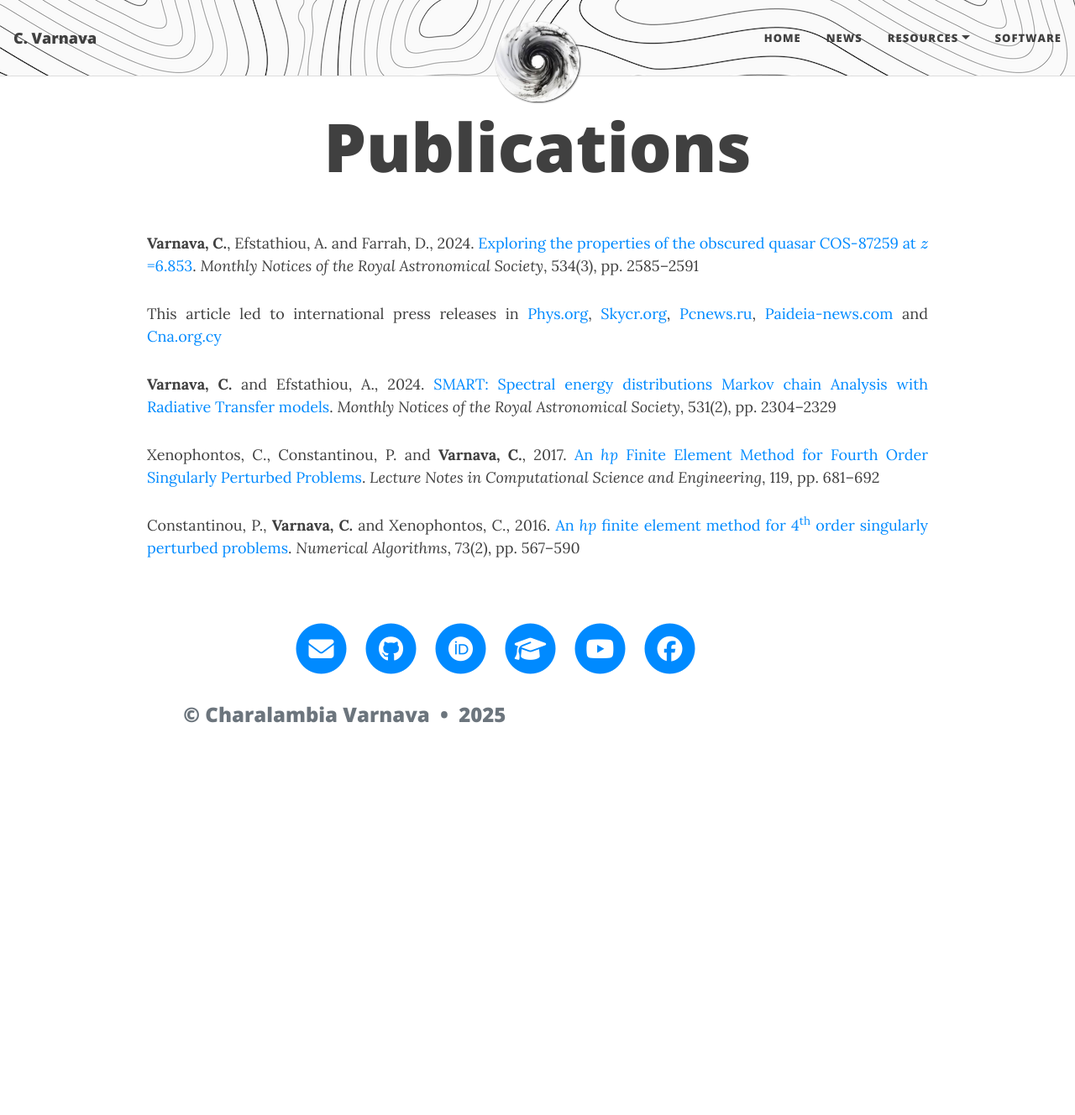
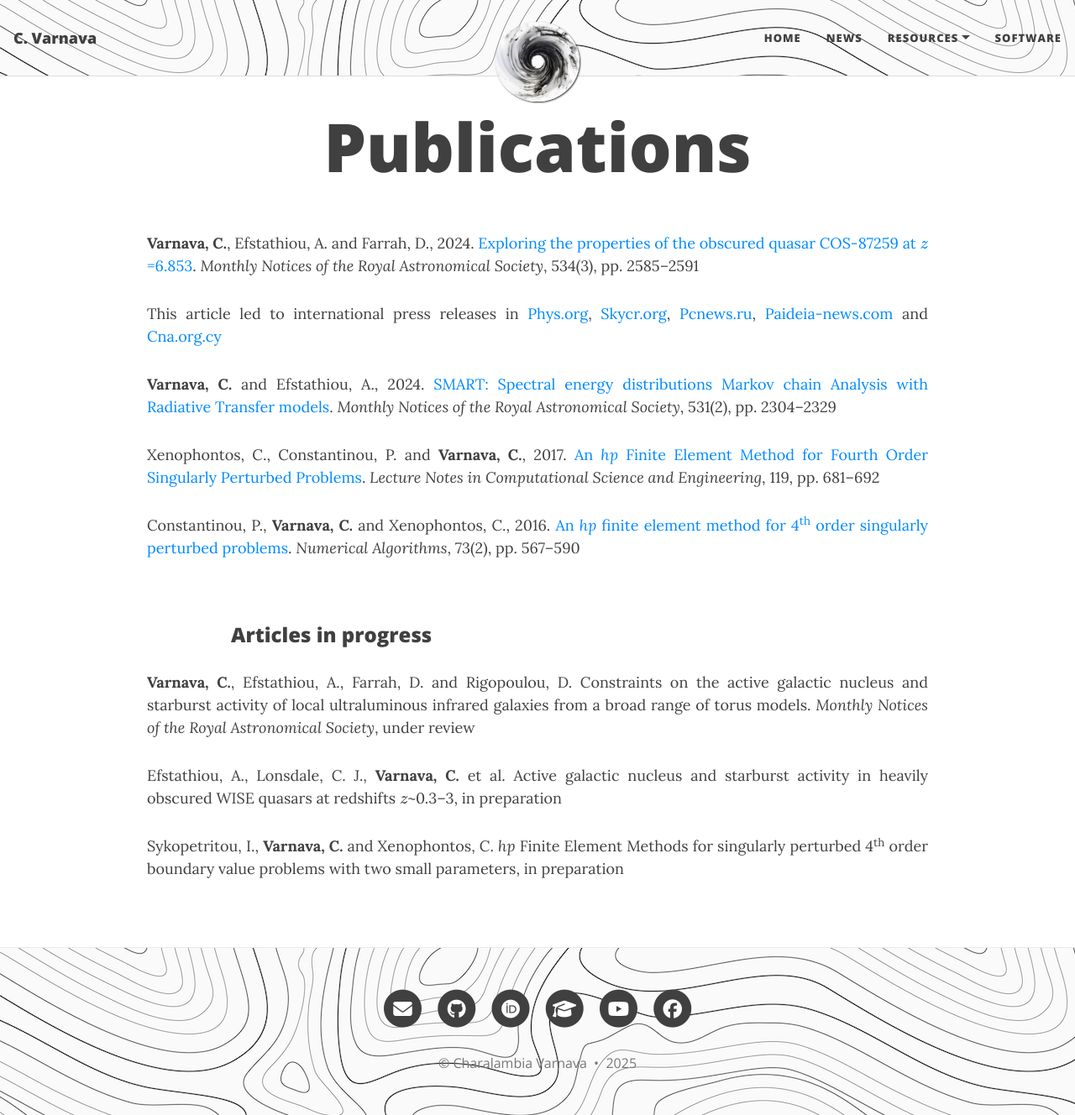
Before and after one commit to ch-var/ch-var.github.io, a Jekyll site: the page built from publications.html, in a window 1280 px wide and 1328 px high. Shown: the whole window at 84% size. Built offline with Jekyll 4.4.1, drawn with Linux system fonts in a browser that asks for light colours; formulas are drawn with MathJax 3.

Commit message:
Update publications.html

```diff
--- a/publications.html
+++ b/publications.html
@@ -30,7 +30,7 @@ mathjax: true
 <p>
 <p align='justify'>Constantinou, P., <b>Varnava, C.</b> and Xenophontos, C., 2016. <a href="https://doi.org/10.1007/s11075-016-0108-9">An <i>hp</i> finite element method for 4<sup>th</sup> order singularly perturbed problems</a>. <i>Numerical Algorithms</i>, 73(2), pp. 567–590</p>
 <br>
-<h3 style="margin-left: -100px;>Articles in progress</h3>
+<h3>Articles in progress</h3>
 <p align='justify'><b>Varnava, C.</b>, Efstathiou, A., Farrah, D. and Rigopoulou, D. Constraints on the active galactic nucleus and starburst activity of local ultraluminous infrared galaxies from a broad range of torus models. <i>Monthly Notices of the Royal Astronomical Society</i>, under review</p>
 <p>
 <p align='justify'>Efstathiou, A., Lonsdale, C. J., <b>Varnava, C.</b> et al. Active galactic nucleus and starburst activity in heavily obscured WISE quasars at redshifts \(z\)~0.3–3, in preparation</p>
```
